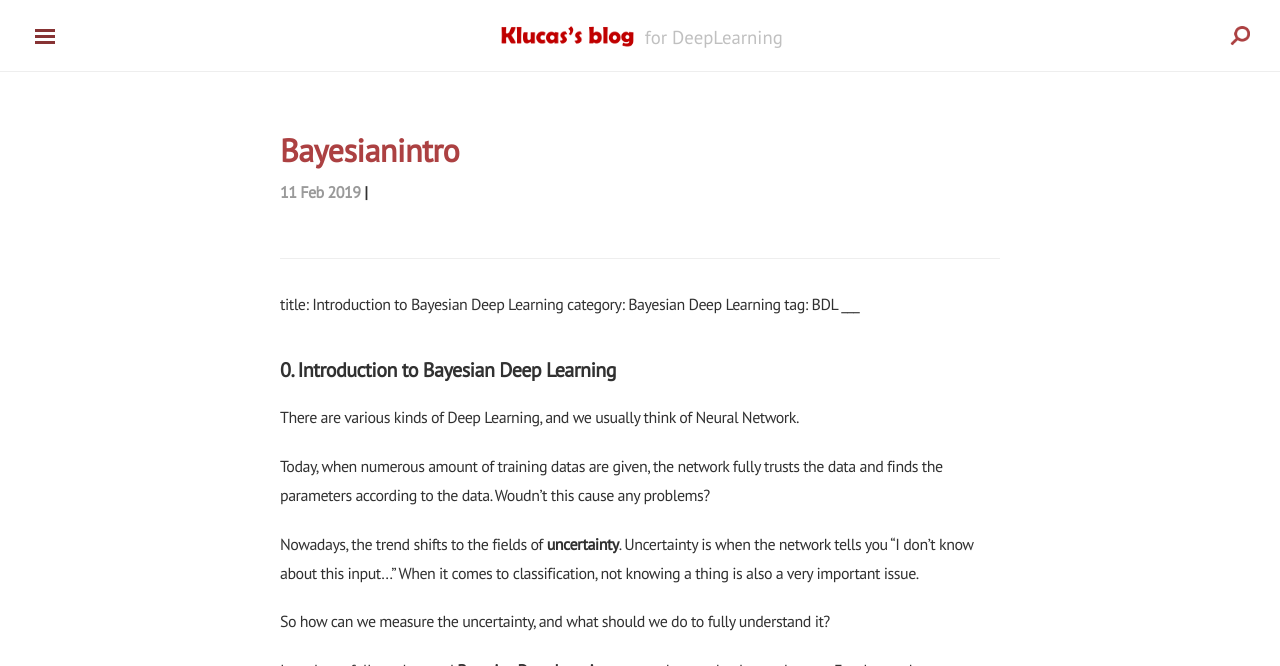
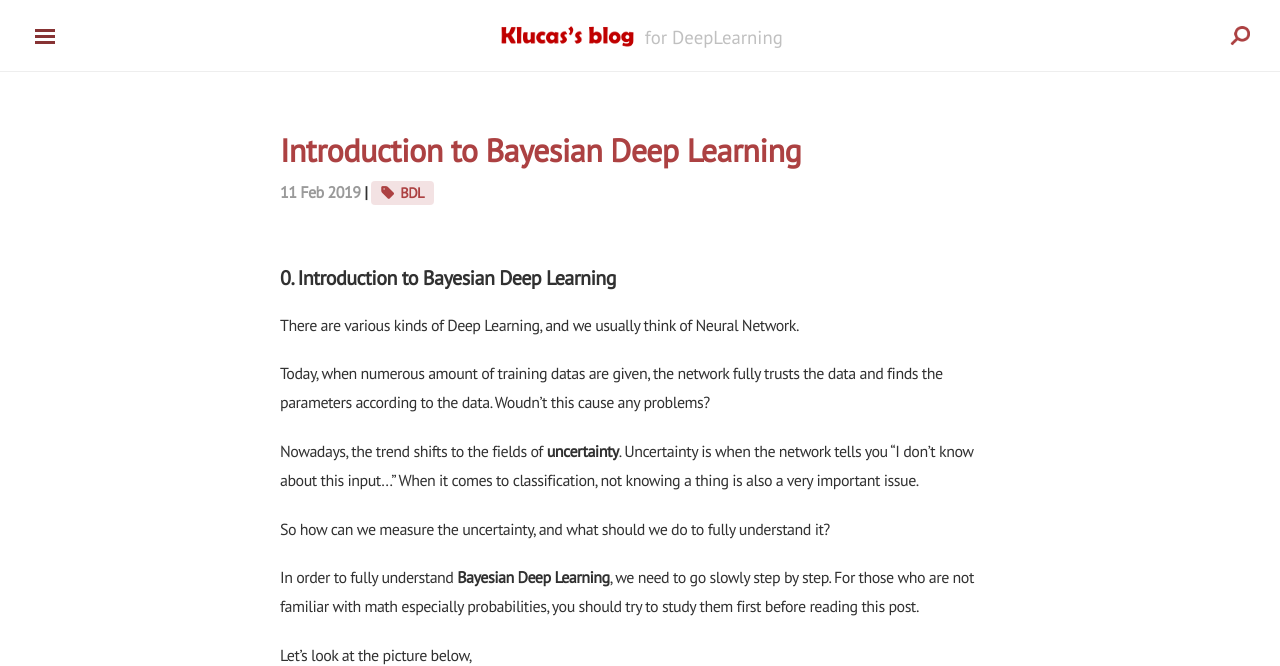
Before and after one commit to hanbinko/HBLucasKo.github.io, a Jekyll site: the page built from _posts/2019-02-11-BayesianIntro.md, in a window 1280 px wide and 900 px high, cut to the strip 0-666 px from the top of the window. Built offline with Jekyll 4.4.1, drawn with Linux system fonts in a browser that asks for light colours; nearby versions of some CDN libraries; our own code applies the rules of GitHub Pages for plain Markdown files; comment, search, counter and statistics services are not loaded.

Commit message:
Update 2019-02-11-BayesianIntro.md

```diff
--- a/_posts/2019-02-11-BayesianIntro.md
+++ b/_posts/2019-02-11-BayesianIntro.md
@@ -1,8 +1,8 @@
-___
+---
 title: Introduction to Bayesian Deep Learning
 category: Bayesian Deep Learning
 tag: BDL
-___
+---
 
 
 ## 0. Introduction to Bayesian Deep Learning
```
